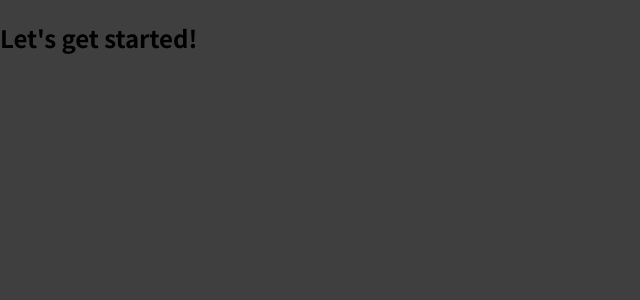
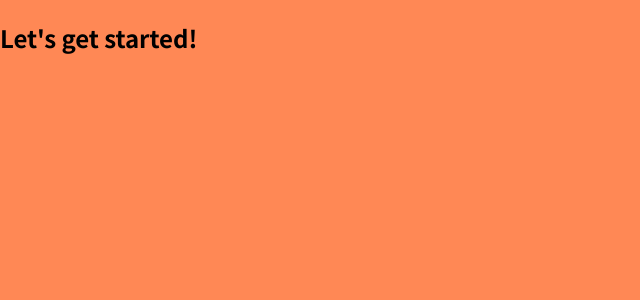
Before and after one commit to KennedyMungai/food-order-app, a JavaScript app: page / in a window 1280 px wide. Shown: the top 300 px of the page, without its empty margins (0-640 px from the left). Built offline with nearby package versions, Linux system fonts and the light colour scheme.

Commit message:
Changed the background color to orange

```diff
--- a/src/index.css
+++ b/src/index.css
@@ -10,5 +10,5 @@ html {
 
 body {
   margin: 0;
-  background-color: #3f3f3f;
+  background-color: #ff8855;
 }
```
